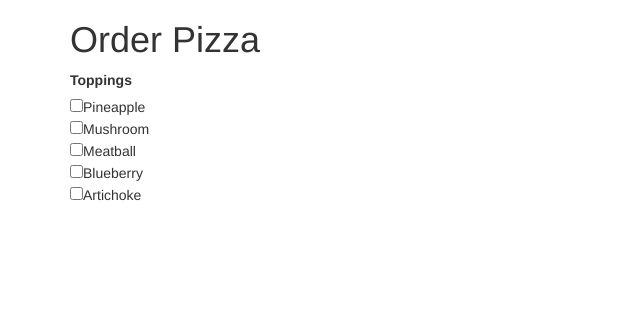
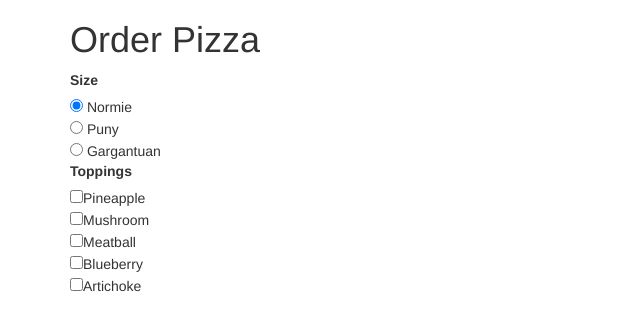
Before and after one commit to stok0102/order-pizza, a plain HTML site: page index.html in a window 1280 px wide. Shown: the whole page, without its empty margins (0-640 px from the left). Drawn offline with Linux system fonts and the light colour scheme.

Commit message:
add size radiobuttons to html

```diff
--- a/index.html
+++ b/index.html
@@ -26,6 +26,10 @@
         <h1>Order Pizza</h1>
       </header>
       <form class="form-group" action="">
+        <label for="bigness">Size</label><br>
+        <input type="radio" name="bigness" value=2 checked> Normie<br>
+        <input type="radio" name="bigness" value=0> Puny<br>
+        <input type="radio" name="bigness" value=4> Gargantuan<br>
         <label for="toppings">Toppings</label><br>
         <input type="checkbox" name="topping" value="Pineapple">Pineapple<br>
         <input type="checkbox" name="topping" value="Mushroom">Mushroom<br>
```
